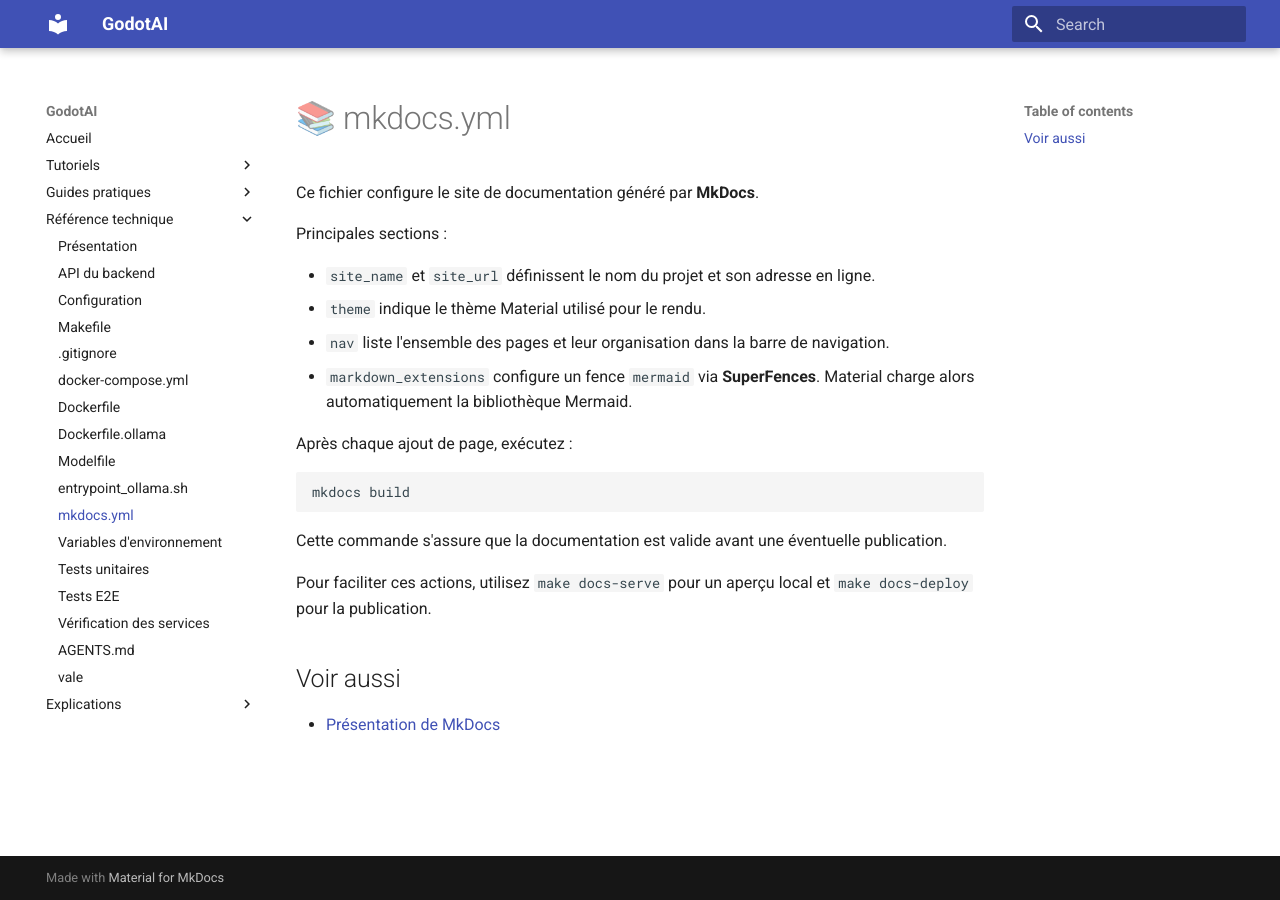
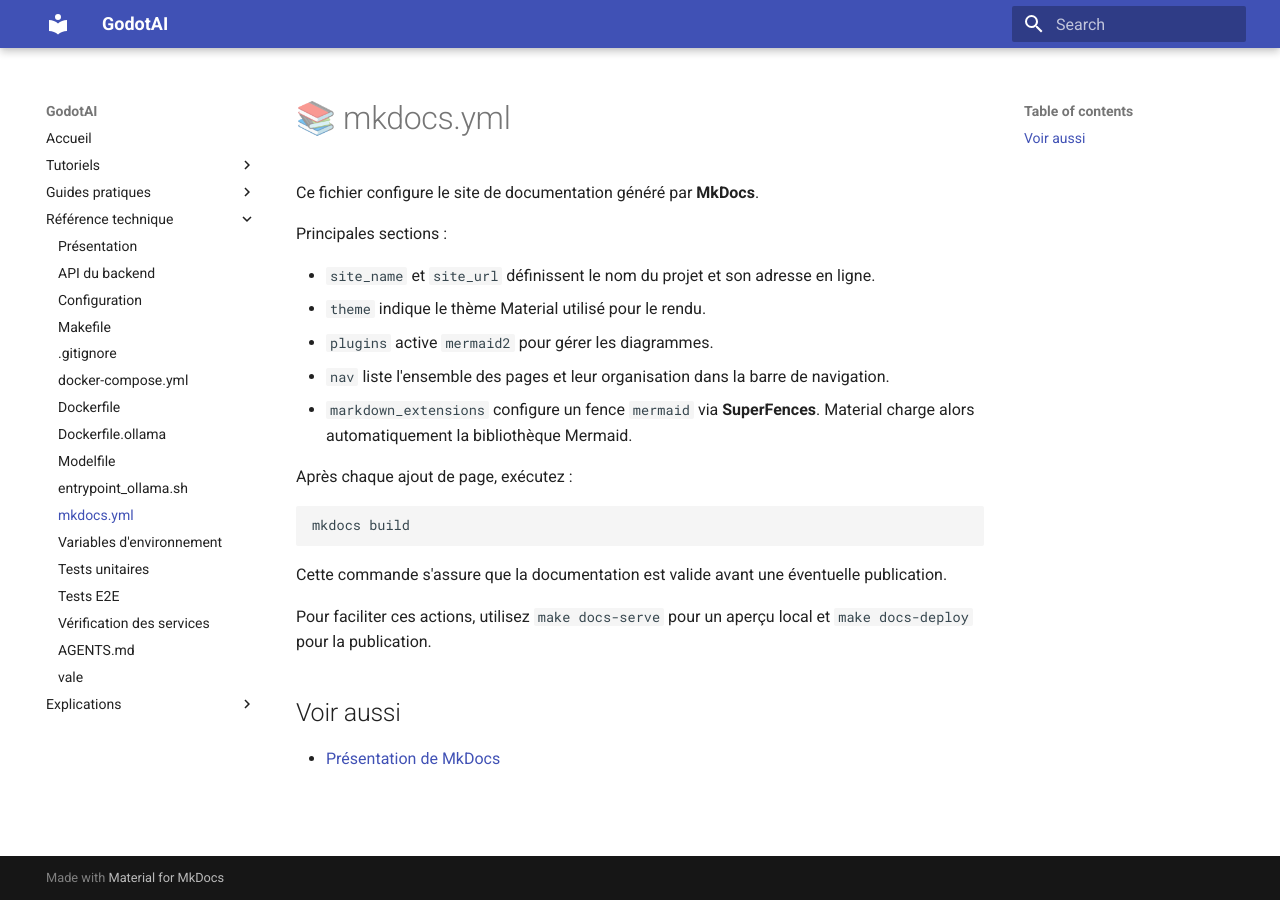
Before and after one commit to EZPK/GodotAI, an MkDocs documentation site: the page built from docs/reference/mkdocs-yml.md, in a window 1280 px wide. Built offline with MkDocs 1.6.1 and Material for MkDocs 9.7.7, drawn with Linux system fonts in a browser that asks for light colours.

Commit message:
Add mermaid2 plugin to docs

```diff
--- a/docs/reference/mkdocs-yml.md
+++ b/docs/reference/mkdocs-yml.md
@@ -6,6 +6,7 @@
 
 - `site_name` et `site_url` définissent le nom du projet et son adresse en ligne.
 - `theme` indique le thème Material utilisé pour le rendu.
+- `plugins` active `mermaid2` pour gérer les diagrammes.
 - `nav` liste l'ensemble des pages et leur organisation dans la barre de navigation.
 - `markdown_extensions` configure un fence `mermaid` via **SuperFences**.
   Material charge alors automatiquement la bibliothèque Mermaid.
--- a/mkdocs.yml
+++ b/mkdocs.yml
@@ -4,6 +4,7 @@
   name: material
 plugins:
   - search
+  - mermaid2
 markdown_extensions:
   - pymdownx.superfences:
       custom_fences:
```
